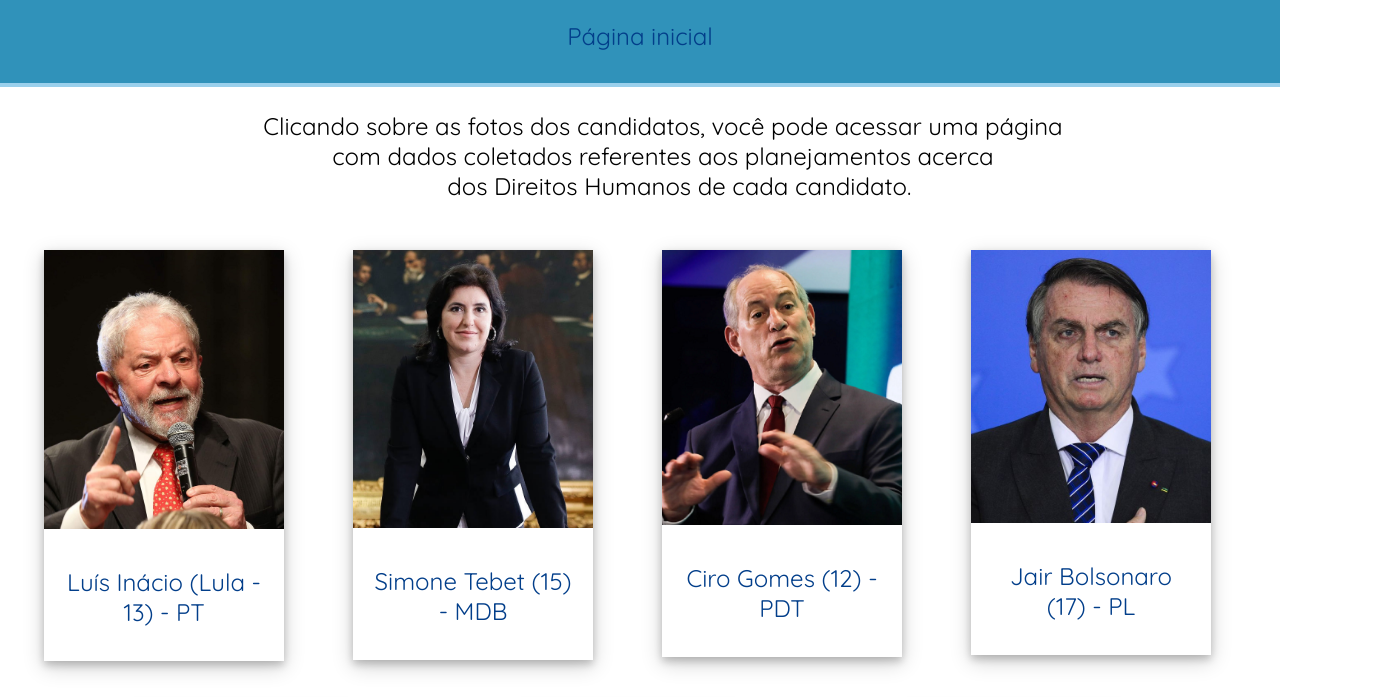
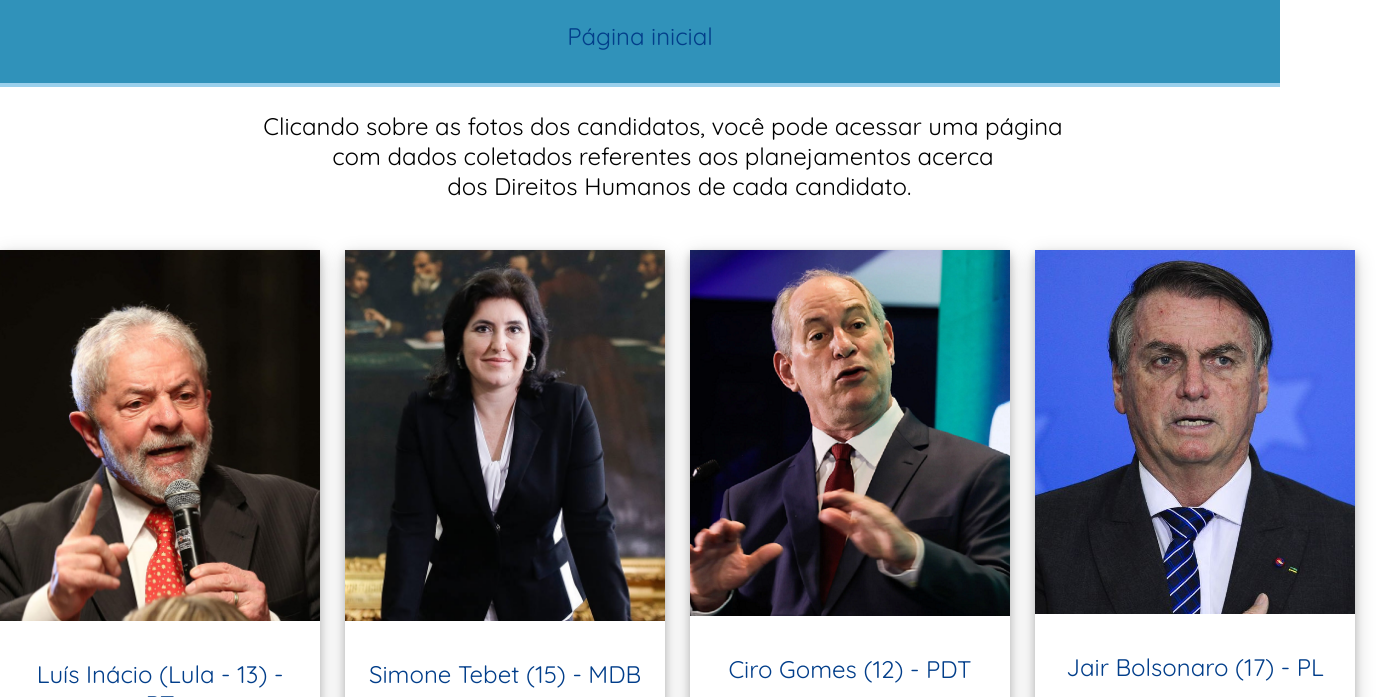
Before and after one commit to yoy-ifsp/direitoshumanos_ifsp_vtp, a plain HTML site: page seccao.html in a window 1280 px wide. Shown: the part 72-769 px from the top of the page, 1380 px wide, since content can reach past the window. Drawn offline with Linux system fonts and the light colour scheme.

Commit message:
Add files via upload

```diff
--- a/css.css
+++ b/css.css
@@ -68,7 +68,7 @@ a:link {
     bottom:0;
   }
   div.polaroid {
-    width: 15em;
+    width: 40vh;
     background-color: white;
     box-shadow: 0 4px 8px 0 rgba(0, 0, 0, 0.2), 0 6px 20px 0 rgba(0, 0, 0, 0.19);
     margin-bottom: 25px;
```
